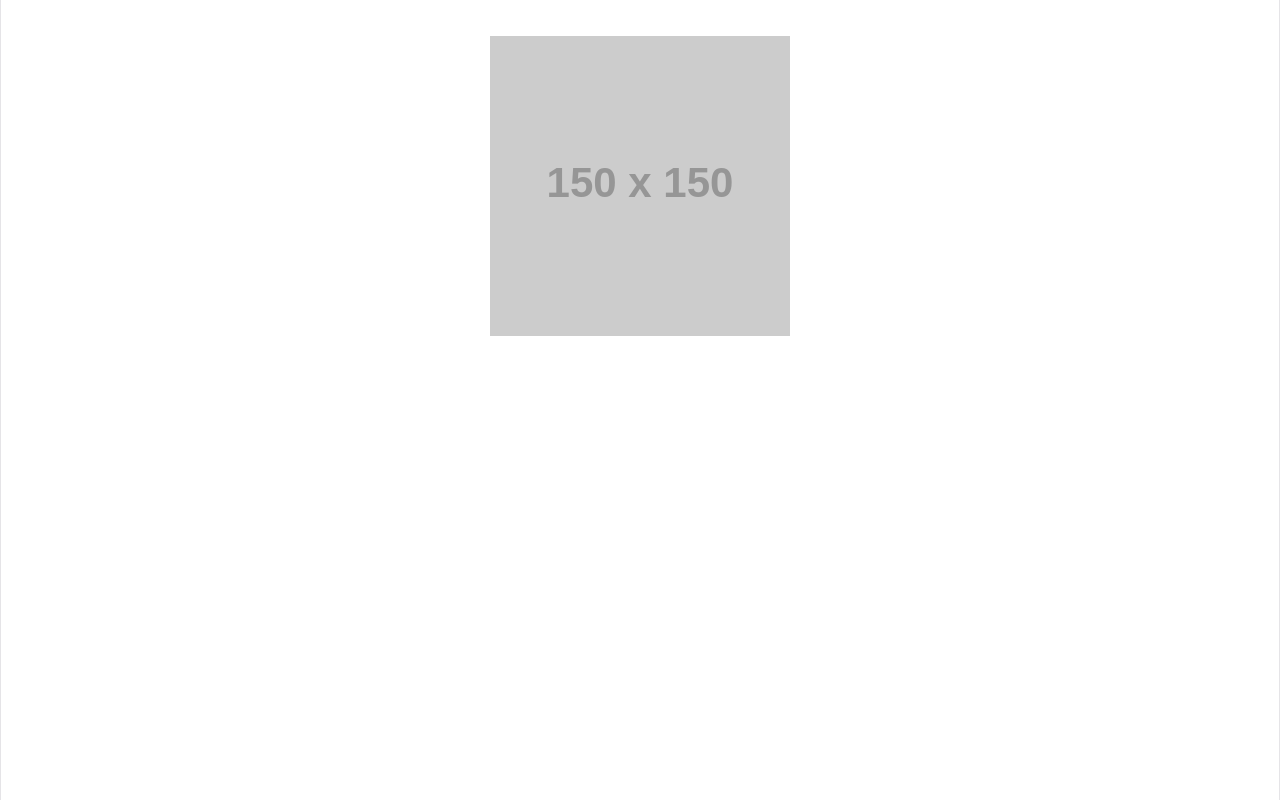
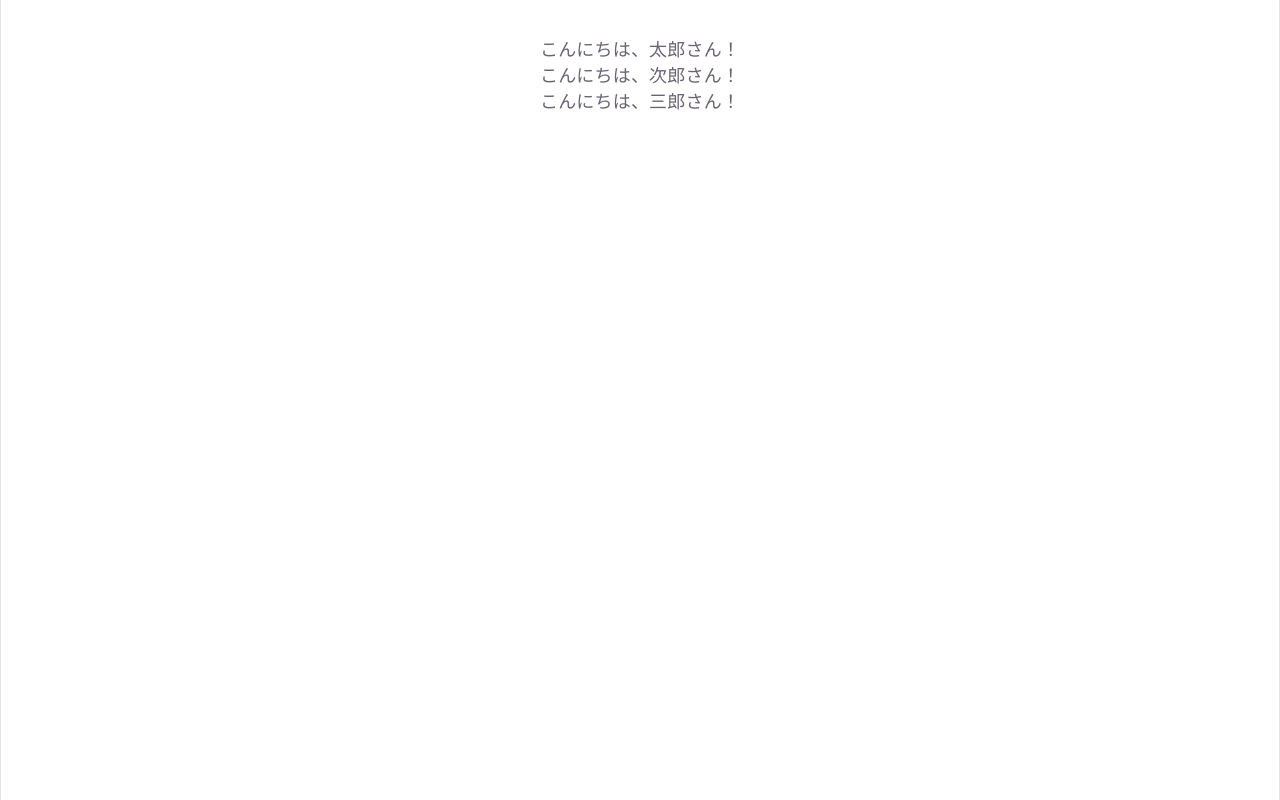
Before and after one commit to misakisoeda/react_tests, a React (Vite) app in the folder udemy-react-100/: page / in a window 1280 px wide. Built offline with nearby package versions, Linux system fonts and the light colour scheme.

Commit message:
feat: q6

```diff
--- a/udemy-react-100/src/App.tsx
+++ b/udemy-react-100/src/App.tsx
@@ -1,11 +1,11 @@
 import './App.css';
-import DynamicImage from './components/basic/Question05';
+import Question06 from './components/basic/Question06';
 
 function App() {
 
   return (
     <>
-      <DynamicImage />
+      <Question06 />
     </>
   )
 }
--- /dev/null
+++ b/udemy-react-100/src/components/Greeting.tsx
@@ -0,0 +1,13 @@
+type GreetingProps = {
+  name: string;
+};
+
+function Greeting(props: GreetingProps) {
+  return (
+    <div>
+      <p>こんにちは、{props.name}さん！</p>
+    </div>
+  );
+}
+
+export default Greeting;
--- /dev/null
+++ b/udemy-react-100/src/components/basic/Question06.tsx
@@ -0,0 +1,16 @@
+import Greeting from "../Greeting"
+
+function Question06() {
+  const names = ["太郎", "次郎", "三郎"];
+
+  return (
+    <div>
+      {names.map((names, index) => (
+        <Greeting key={index} name={names} />
+      ))}
+      {/* 実務ではindexの使用は推奨されないはず */}
+    </div>
+  )
+}
+
+export default Question06
```
